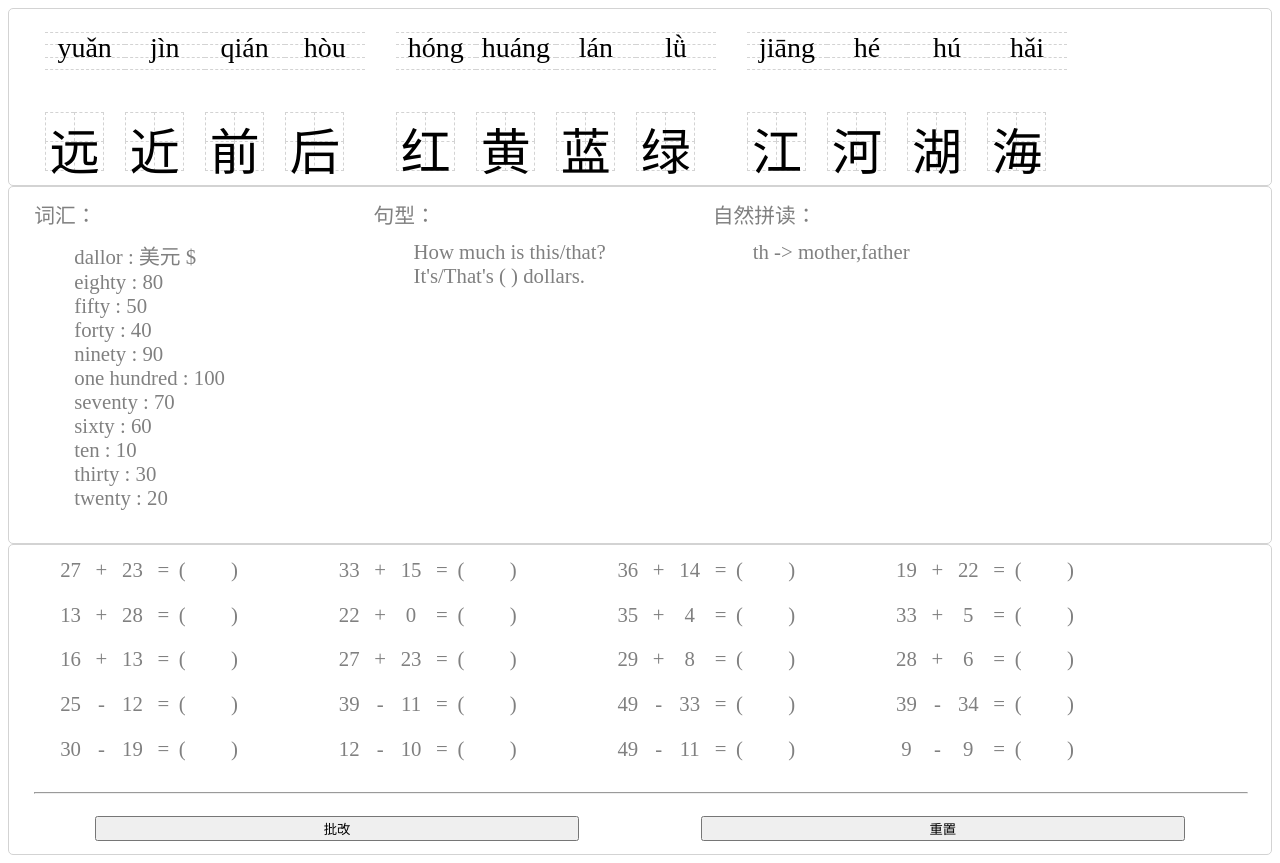
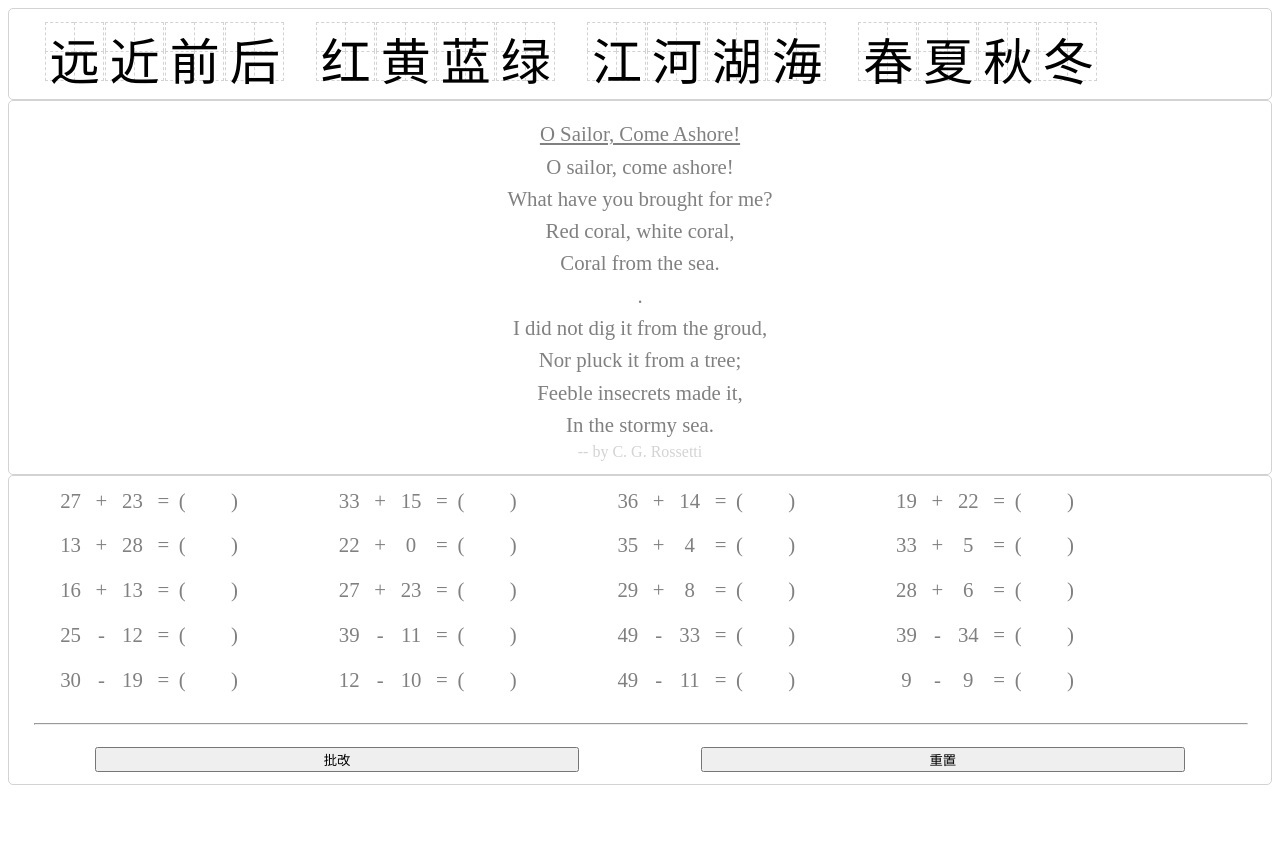
Before and after one commit to DorisRan/exercise-book, an Angular app: page / in a window 1280 px wide. After the commit the page ends 800 px from the top, so only its background shows below. Built offline with nearby package versions, Linux system fonts and the light colour scheme.

Commit message:
Add english poem. Hide pinyin.

```diff
--- a/src/app/chinese-hanzi/chinese-hanzi.component.html
+++ b/src/app/chinese-hanzi/chinese-hanzi.component.html
@@ -1,6 +1,6 @@
 <div>
     <div class="outbox" *ngFor="let hanzi of hanziList; let i=index">
-        <app-ch-phonics [pinying]="pinyingList[i]"></app-ch-phonics>
+        <!-- <app-ch-phonics [pinying]="pinyingList[i]"></app-ch-phonics> -->
         <div class="hanzi">{{hanzi}}</div>
         <div class="hanzibox">
             <div class="tlbox"></div>
--- a/src/app/english-book/english-book.component.html
+++ b/src/app/english-book/english-book.component.html
@@ -1,4 +1,4 @@
-<div class="area">
+<!-- <div class="area">
     <label class="title">词汇：</label>
     <ul class="content">
         <li *ngFor="let word of lesson.vocabulary | keyvalue">
@@ -21,4 +21,13 @@
             {{pMap.key}} -> {{pMap.value}}
         </li>
     </ul>
+</div> -->
+
+<!-- <hr style="height:1px;border:none;border-top:1px dashed lightgray;"/> -->
+<div class="thymePanel">
+    <p style="margin: 0.4em 0.5em 0 0.5em; text-align:center; text-decoration:underline; font:bold">{{rhymeName}}</p>
+    <div class="hanzipanel" *ngFor="let line of content">
+        <p style="margin: 0.4em 0.5em 0 0.5em; text-align:center">{{line}}</p>
+    </div>
+    <p style="margin: 0.4em 0.5em 0 0.5em; text-align:center; color: lightgrey; font-size:medium">-- by {{author}}</p>
 </div>
--- a/src/app/english-book/english-book.component.ts
+++ b/src/app/english-book/english-book.component.ts
@@ -1,6 +1,8 @@
 import { Component, OnInit } from '@angular/core';
-import { DeLession } from '../common/de-lesson';
-import { DELESSIONS } from '../common/mock-de-lessons';
+import { HttpClient } from '@angular/common/http';
+import { connectableObservableDescriptor } from 'rxjs/internal/observable/ConnectableObservable';
+// import { DeLession } from '../common/de-lesson';
+// import { DELESSIONS } from '../common/mock-de-lessons';
 
 @Component({
   selector: 'app-english-book',
@@ -8,13 +10,32 @@ import { DELESSIONS } from '../common/mock-de-lessons';
   styleUrls: ['./english-book.component.css']
 })
 export class EnglishBookComponent implements OnInit {
+  rhymeName: string;
+  content: [];
+  author: string;
+  // lesson: DeLession;
 
-  lesson: DeLession;
+  // constructor() { }
 
-  constructor() { }
+  // ngOnInit() {
+  //   var index = Math.round(Math.random() * DELESSIONS.length)
+  //   this.lesson = DELESSIONS[(index >= DELESSIONS.length ? index - 1 : index)];
+  // }
+
+  constructor(private http: HttpClient) { }
 
   ngOnInit() {
-    var index = Math.round(Math.random() * DELESSIONS.length)
-    this.lesson = DELESSIONS[(index >= DELESSIONS.length ? index - 1 : index)];
+
+    this.http.get('assets/materials/english.json')
+      .subscribe(data => {
+        const date = new Date()
+        var rhymeList = data["rhymes"];
+        var i1 = date.getDate() % rhymeList.length
+        // var i1 = Math.round(Math.random() * rhymeList.length)
+        var rhyme = rhymeList[i1];
+        this.rhymeName = rhyme.name;
+        this.content = rhyme.content;
+        this.author = rhyme.author;
+      });
   }
 }
--- a/src/assets/materials/chinese.json
+++ b/src/assets/materials/chinese.json
@@ -1,5 +1,5 @@
 {
-    "frequency":3,
+    "frequency":4,
 
     "characters": [
         ["shān tián shuǐ shí","山田水石"],
--- /dev/null
+++ b/src/assets/materials/english.json
@@ -0,0 +1,203 @@
+{
+    "rhymes": [
+        {
+            "name": "Rain",
+            "content": [
+                "Rain is falling all around,",
+                "It falls on field and tree,",
+                "It rains on the unbrella here,",
+                "And on the ships at sea."],
+            "author": "R. L. Stevenson"
+        },
+        {
+            "name": "What Does The Bee Do?",
+            "content": [
+                "What does the bee do?",
+                "Bring home honey.",
+                "And what does Father do?",
+                "Bring home money.",
+                "And what does Mother do?",
+                "Lay out the money.",
+                " And what baby do?",
+                "Eat up the honey."
+            ],
+            "author": "C. G. Rossetti"
+        },
+        {
+            "name":"O Sailor, Come Ashore!",
+            "content": [
+                "O sailor, come ashore!",
+                "What have you brought for me?",
+                "Red coral, white coral,",
+                "Coral from the sea.",
+                ".",
+                "I did not dig it from the groud,",
+                "Nor pluck it from a tree;",
+                "Feeble insecrets made it,",
+                "In the stormy sea."
+            ],
+            "author": "C. G. Rossetti"
+        },
+        {
+            "name":"The Wind",
+            "content": [
+                "Who has seen the wind?",
+                "Neither I nor you;",
+                "But when the leaves hang trembling,",
+                "The Wind is passing throug.",
+                "'",
+                "Who has seen the wind?",
+                "Neither you nor I;",
+                "But when the trees bow down their heads,",
+                "The wind is passing by."],
+            "author":"C. G. Rossetti"
+        },
+        {
+            "name":"The Cuckoo",
+            "content":[
+                "In April,",
+                "Come he will,",
+                "In May,",
+                "Sing all day,",
+                "In June,",
+                "Change his tune,",
+                "In July,",
+                "Prepare to fly,",
+                "In August,",
+                "Go he must!"],
+            "author":"Mother Goose's Nursery Rhyme"
+        },
+        {
+            "name":"Colors",
+            "content":[
+                "What is pink? A rose is pink,",
+                "By the fountain's brink.",
+                "What is red? a poppy's red,",
+                "In its barley bed.",
+                "What is blue? the sky is blue,",
+                "Where the clouds float through.",
+                "What is white? A swan is white,",
+                "Sailing in the light.",
+                "What is yellow? Pears are yellow,",
+                "Rich and ripe and mellow.",
+                "What is green? The grass is green,",
+                "With small flowers between.",
+                "What is orange? Why, an orange,",
+                "Just an orange!"
+            ],
+            "author":"C. G. Rossetti"
+        },
+        {
+            "name" : "A House Of Cards",
+            "content":[
+                "A house of cards,",
+                "Is neat and small;",
+                "Shake the table,",
+                "It must fall.",
+                ".",
+                "Find the court cards,",
+                "One by one;",
+                "Raise it, roof it,",
+                "Now it's done;",
+                "Shake the tables!",
+                "That's the fun."
+            ],
+            "author":"C. G. Rossetti"
+        },
+        {
+            "name":"What Does Little Birdie Say?",
+            "content":[
+                "What does little birdie say,",
+                "In her nest at peep of day?",
+                "Let me fly, says little birdie,",
+                "Mother, let me fly away.",
+                "Birdie, rest a little longer,",
+                "Till the little wings are stronger.",
+                "So she rests a little longer,",
+                "The she flies away.",
+                ".",
+                "What does little baby say,",
+                "In her bed at peep of day?",
+                "Baby says, like little birdie,",
+                "Let me rise and fly away.",
+                "Baby, sleep a little longer,",
+                "Till the little limbs are are stronger.",
+                "If she sleeps a little longer,",
+                "Baby too shall fly away."
+            ],
+            "author":"Alfred Tennyson"
+        },
+        {
+            "name":"The Star",
+            "content":[
+                "Twinkle, twinkle, little star!",
+                "How I wonder what you are,",
+                "Up above the world so high,",
+                "Like a diamond in the sky.",
+                "When the blazing sun is gone,",
+                "When he nothing shines upon,",
+                "Then you show your little light,",
+                "Twinkle, twinkle all the night.",
+                "The dark blue sky you keep,",
+                "And often thro' my curtains peep,",
+                "For you never shut your eye,",
+                "Till the sun is in the sky.",
+                "Tis your bright and tiny spark,",
+                "Lights the traveler in the dark,",
+                "Though I know not what you are,",
+                "Twinkle, twinkle, little star!"
+            ],
+            "author":"Jane Taylor"
+        },
+        {
+            "name":"At The Seaside",
+            "content":[
+                "When I was down beside the sea,",
+                "A wooden spade they gave to me,",
+                "To dig the sandy shore.",
+                ".",
+                "The holes were empty like a cup,",
+                "In every hole the sea camp up,",
+                "Till it could come no more."
+            ],
+            "author":"R. L. Stevenson"
+        },
+        {
+            "name":"Boats Sail On The Rivers",
+            "content":[
+                "Boats sail on the rivers,",
+                "And ships sail on the seas,",
+                "But clouds that sail across the sky,",
+                "Are prettier far than these.",
+                ".",
+                "There are bridges on the river,",
+                "As pretty as you please,",
+                "But the bow that bridges heaven,",
+                "And overtips the trees,",
+                "And builds a road from earth to sky,",
+                "Is prettier far than these."
+            ],
+            "author":"C. G. Rossetti"
+        },
+        {
+            "name":"The Swing",
+            "content":[
+                "How do you like to go up in a swing,",
+                "Up in the air so blue?",
+                "Oh, I do think it the pleasantest thing,",
+                "Ever a child can do.",
+                ".",
+                "Up in the air and over the wall,",
+                "Till I can see so wide,",
+                "River and trees and cattle and all,",
+                "Over the countryside.",
+                ".",
+                "Till I look down on the garden green,",
+                "Down on the roof so brown,",
+                "Up in the air I go flying again,",
+                "Up in the air and down!"
+            ],
+            "author":"R. L. Stevenson"
+        }
+    ]
+}
```
Also changed, not shown: src/app/chinese-book/chinese-book.component.html (+4 -4 lines).
